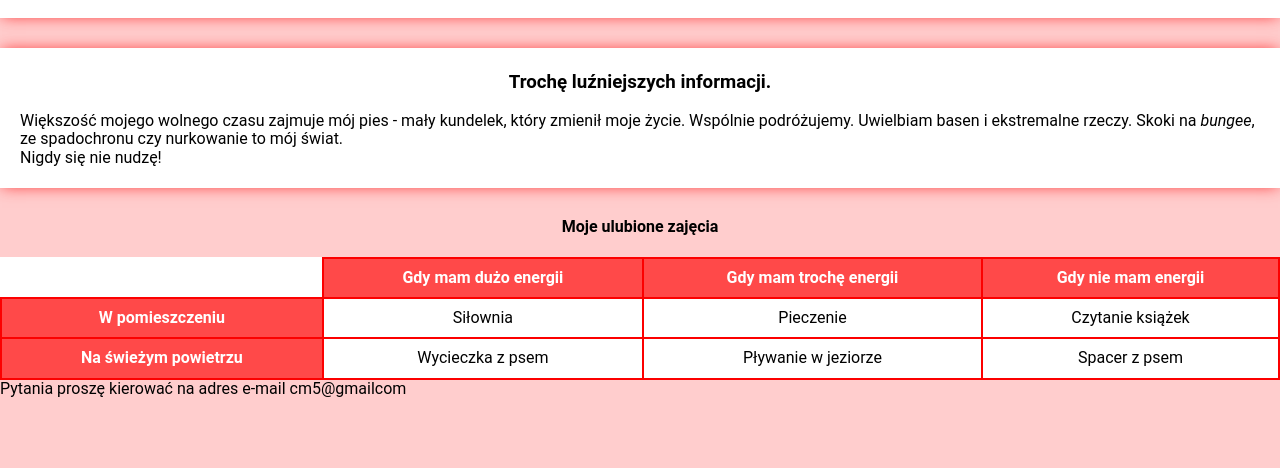
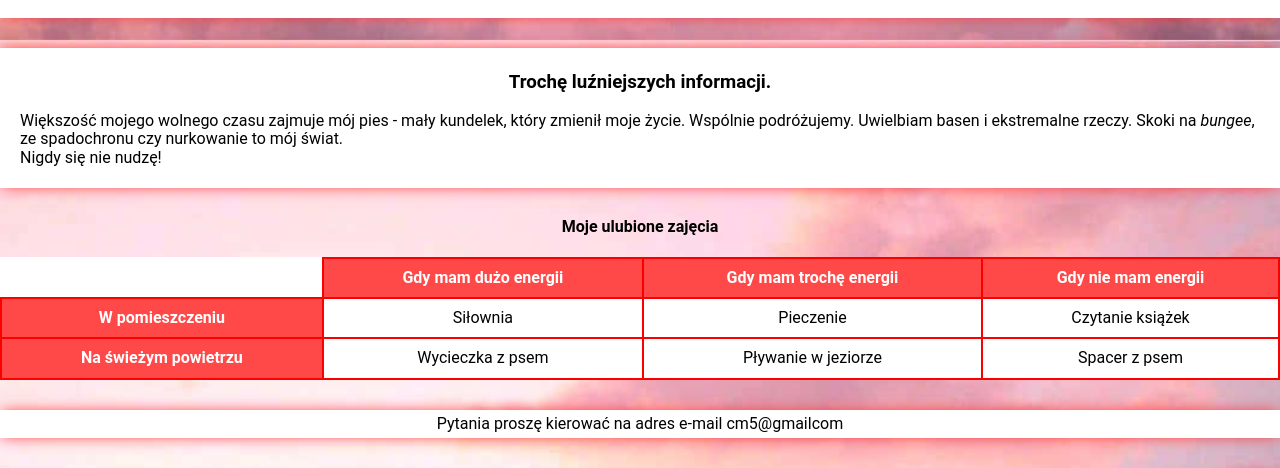
Before and after one commit to MajaCelej/homepage, a plain HTML site: page index.html in a window 1280 px wide. Shown: the part 760-1228 px from the top of the page. Before the commit the page ends 1158 px from the top, so only its background shows below. Drawn offline with nearby package versions, Linux system fonts and the light colour scheme.

Commit message:
added background image and edited the footer

```diff
--- a/css/style.css
+++ b/css/style.css
@@ -8,7 +8,11 @@ html {
 
 .body {
     font-family: "Roboto", sans-serif;
-    background-color: #ffcdcd;
+    background-image: url("../images/light-pink-aesthetic-pictures-7ss3meys945on98c.jpg");
+    background-position: center;
+    background-repeat: no-repeat;
+    background-size: cover;
+    background-attachment: fixed;
 }
 
 .wrapper {
@@ -116,3 +120,7 @@ html {
 .table__container {
     overflow-x: auto;
 }
+
+.footer {
+    text-align: center;
+}
--- a/index.html
+++ b/index.html
@@ -97,7 +97,7 @@
                 </table>
             </div>
         </main>
-        <footer>
+        <footer class="footer section">
             Pytania proszę kierować na adres e-mail cm5@gmailcom
         </footer>
     </div>
```
Also changed, not shown: images/light-pink-aesthetic-pictures-7ss3meys945on98c.jpg (added).
